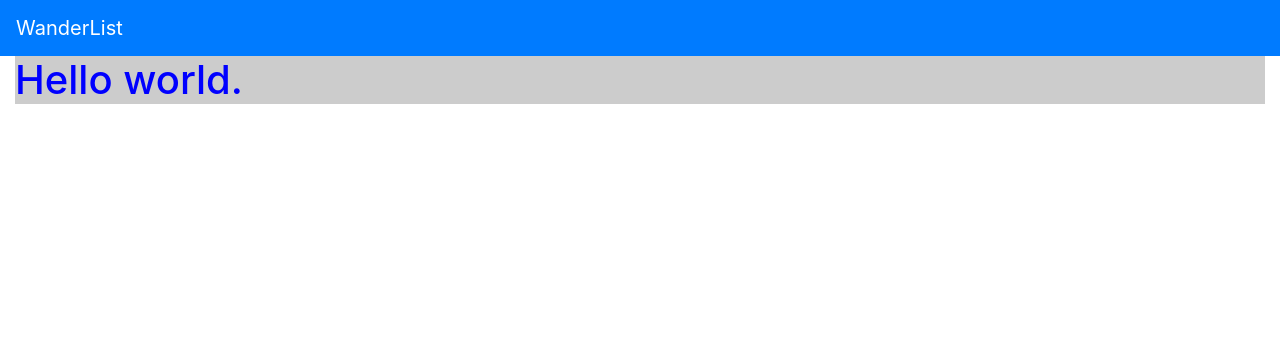
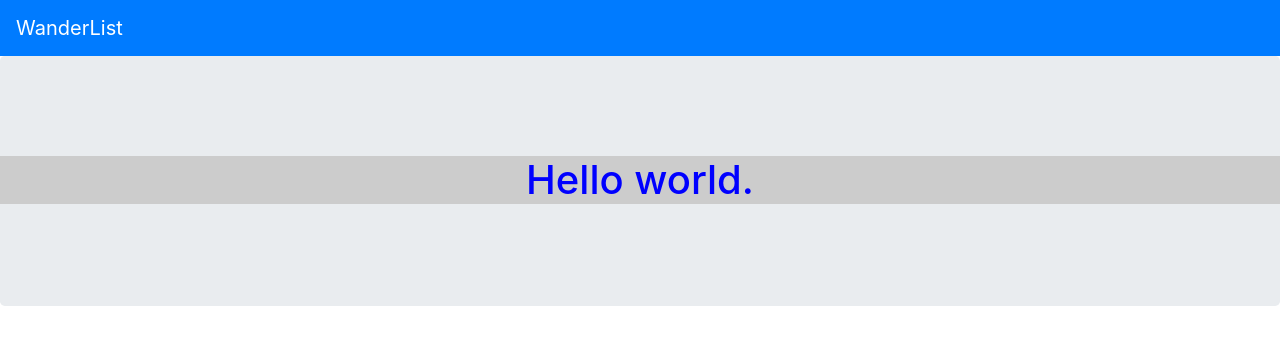
Before and after one commit to LandrumTrev/wanderlist, a React (Create React App) app in the folder client/: page / in a window 1280 px wide. Shown: the top 344 px of the page. Built offline with nearby package versions, Linux system fonts and the light colour scheme.

Commit message:
Header jumbotron

```diff
--- a/client/src/components/Grid/index.js
+++ b/client/src/components/Grid/index.js
@@ -8,7 +8,7 @@ import React from "react";
 export function Container({ fluid, children }) {
   // if <Container fluid> then return <div class="container-fluid"> ... </div>
   // otherwise return <div class="container"> ... </div>
-  return <div className={`container${fluid ? "-fluid" : ""}`}>{children}</div>;
+  return <div className={`container${fluid ? "-fluid" : ""}, px-0`}>{children}</div>;
 }
 
 // Row component lets us use a Bootstrap row without having to think about class names
--- /dev/null
+++ b/client/src/components/Header/index.js
@@ -0,0 +1,18 @@
+// Header component
+
+import React from "react";
+
+// returns a Bootstrap "jumbotron" class <div> with inline CSS
+// has a {children} param so other components can exist within its open and close tags
+function Header({ children }) {
+  return (
+    <div
+      style={{ height: 250, clear: "both", paddingTop: 100, textAlign: "center" }}
+      className="jumbotron px-0 mx-0"
+    >
+      {children}
+    </div>
+  );
+}
+
+export default Header;
--- a/client/src/pages/Home.js
+++ b/client/src/pages/Home.js
@@ -8,6 +8,8 @@ import React, { Component } from "react";
 // import API from "../utils/API";
 
 // import single-component .js files
+import Header from "../components/Header";
+
 // import DeleteBtn from "../components/DeleteBtn";
 // import Jumbotron from "../components/Jumbotron";
 
@@ -71,7 +73,6 @@ class Home extends Component {
 
   // ===================================================
 
-
   // when user hits the submit button to add a new book,
   handleFormSubmit = event => {
     // prevent page reload default behavior of "submit"
@@ -94,14 +95,13 @@ class Home extends Component {
 
   // ===================================================
 
-
   render() {
     return (
       // Container component from Grid returns a Bootstrap "container-fluid"
-      <Container fluid >
-
+      <Container fluid>
+        <Header>
           <h1 style={{ backgroundColor: "#ccc", color: "blue" }}>Hello world.</h1>
-
+        </Header>
         {/* Row returns a Bootstrap "row" */}
         {/* <Row> */}
 
@@ -152,7 +152,6 @@ class Home extends Component {
 
         {/* </Col> */}
 
-
         {/* <Col size="md-6 sm-12"> */}
         {/* <Jumbotron> */}
         {/* <h1>Books On My List</h1> */}
@@ -190,7 +189,6 @@ class Home extends Component {
         {/* </Col> */}
 
         {/* </Row> */}
-
       </Container>
     );
   }
```
Lines whose indentation alone changed are shown as unchanged.
